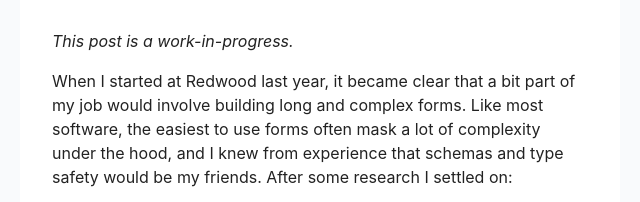
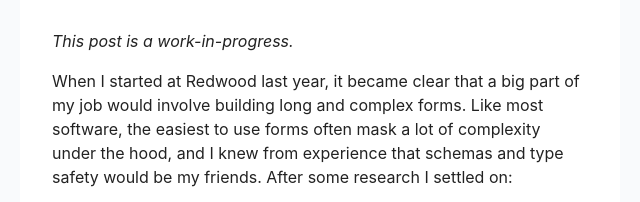
Before and after one commit to micahjon/micahjon.github.io, an Eleventy site: page _posts/2023-10-14-form-validation-with-zod.md in a window 1280 px wide. Shown: the part 309-511 px from the top of the page, 320-960 px from the left. Built offline with nearby package versions, Linux system fonts and the light colour scheme; Eleventy itself is replaced by a stand-in of ours; files that its build step writes are made by us from their sources; a script that the page names is missing.

Commit message:
Fix typo

```diff
--- a/_posts/2023-10-14-form-validation-with-zod.md
+++ b/_posts/2023-10-14-form-validation-with-zod.md
@@ -7,7 +7,7 @@ tags: post
 
 _This post is a work-in-progress._
 
-When I started at Redwood last year, it became clear that a bit part of my job would involve building long and complex forms. Like most software, the easiest to use forms often mask a lot of complexity under the hood, and I knew from experience that schemas and type safety would be my friends. After some research I settled on:
+When I started at Redwood last year, it became clear that a big part of my job would involve building long and complex forms. Like most software, the easiest to use forms often mask a lot of complexity under the hood, and I knew from experience that schemas and type safety would be my friends. After some research I settled on:
 
 - React Hook Form for managing form state changes w/ minimal re-renders
 - Zod for writing form schemas and doing validation
```
